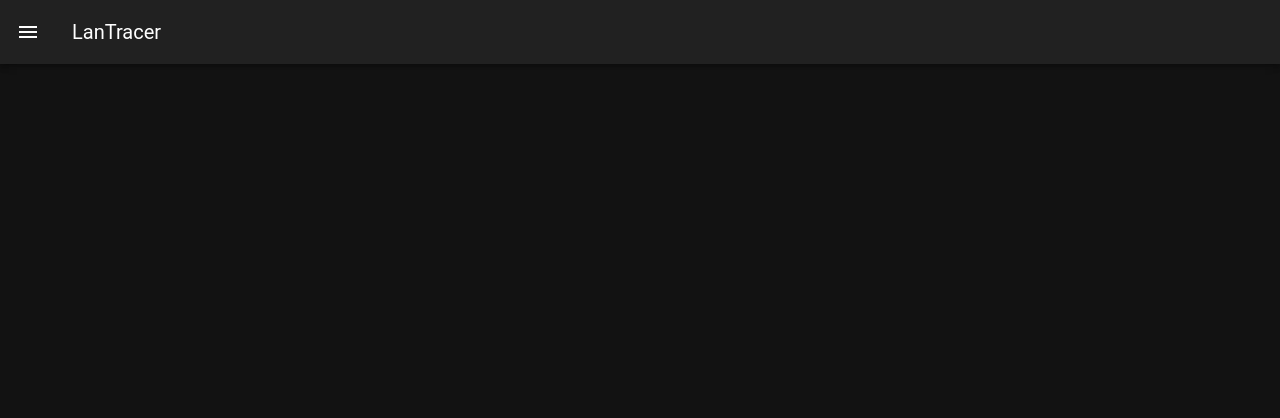
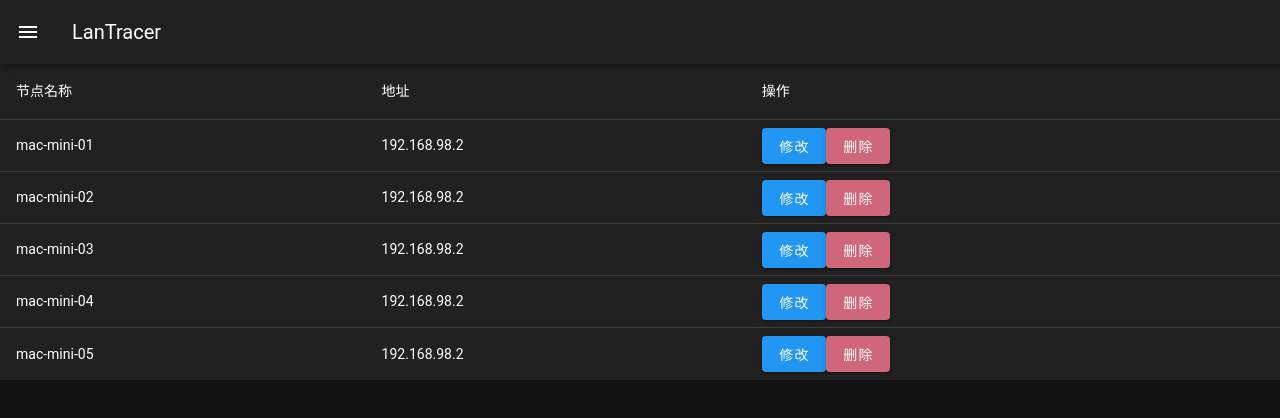
Before and after one commit to Haleymax/LanTracer, a Vue app in the folder web/: page /devicemanagement in a window 1280 px wide. Shown: the top 418 px of the page. Built offline with nearby package versions, Linux system fonts and the light colour scheme.

Commit message:
add device manage page

```diff
--- /dev/null
+++ b/web/src/pages/device/device_manage.vue
@@ -0,0 +1,43 @@
+<template>
+    <v-table>
+      <thead>
+        <tr>
+          <th class="text-left">
+            节点名称
+          </th>
+          <th class="text-left">
+            地址
+          </th>
+          <th class="text-left">
+            操作
+          </th>
+        </tr>
+      </thead>
+      <tbody>
+        <tr
+          v-for="item in devices"
+          :key="item.name"
+        >
+          <td>{{ item.name }}</td>
+          <td>{{ item.host }}</td>
+          <td>
+            <v-btn color="primary" small >修改</v-btn>
+            <v-btn color="error" small >删除</v-btn>
+          </td>
+        </tr>
+      </tbody>
+    </v-table>
+
+  </template>
+
+<script setup lang="ts" name="DeviceManage">
+    import { ref } from 'vue'
+    const devices = ref([
+        { name: 'mac-mini-01', host: "192.168.98.2" },
+        { name: 'mac-mini-02', host: "192.168.98.2" },
+        { name: 'mac-mini-03', host: "192.168.98.2" },
+        { name: 'mac-mini-04', host: "192.168.98.2" },
+        { name: 'mac-mini-05', host: "192.168.98.2" },
+    ])
+
+</script>
--- a/web/src/pages/index.vue
+++ b/web/src/pages/index.vue
@@ -31,12 +31,12 @@
           </v-list-item-content>
         </v-list-item>
         <v-divider></v-divider>
-        <v-list-item>
+        <v-list-item to="/devicemanagement">
           <v-list-item-icon>
             <v-icon>mdi-settings</v-icon>
           </v-list-item-icon>
           <v-list-item-content>
-            <v-list-item-title>设置</v-list-item-title>
+            <v-list-item-title>节点管理</v-list-item-title>
           </v-list-item-content>
         </v-list-item>
         <v-divider></v-divider>
--- a/web/src/router/index.ts
+++ b/web/src/router/index.ts
@@ -10,6 +10,7 @@ import Device from '@/pages/device/device.vue'
 import Index from '@/pages/index.vue'
 import Home from '@/pages/home.vue'
 import AddDevice from '@/pages/device/add_device.vue'
+import DeviceManage from '@/pages/device/device_manage.vue'
 
 const routes = [
   {
@@ -31,6 +32,11 @@ const routes = [
     path: '/add_device',
     name: 'AddDevice',
     component: AddDevice,
+  },
+  {
+    path: '/devicemanagement',
+    name: 'DeviceManagement',
+    component: DeviceManage,
   }
 ]
 
--- a/web/typed-router.d.ts
+++ b/web/typed-router.d.ts
@@ -21,6 +21,7 @@ declare module 'vue-router/auto-routes' {
     '/': RouteRecordInfo<'/', '/', Record<never, never>, Record<never, never>>,
     '/device/add_device': RouteRecordInfo<'/device/add_device', '/device/add_device', Record<never, never>, Record<never, never>>,
     '/device/device': RouteRecordInfo<'/device/device', '/device/device', Record<never, never>, Record<never, never>>,
+    '/device/device_manage': RouteRecordInfo<'/device/device_manage', '/device/device_manage', Record<never, never>, Record<never, never>>,
     '/home': RouteRecordInfo<'/home', '/home', Record<never, never>, Record<never, never>>,
   }
 }
```
